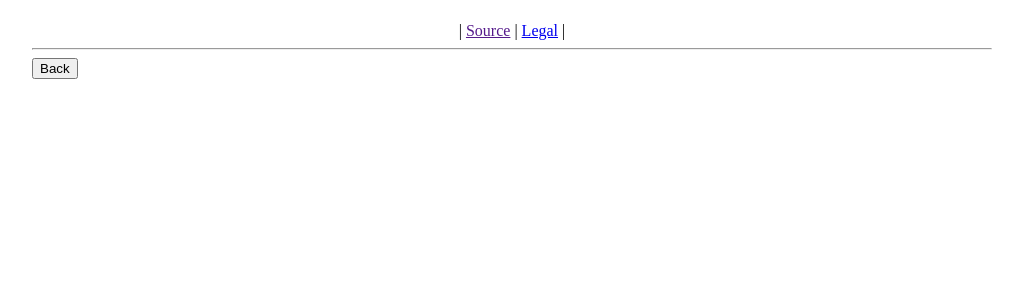
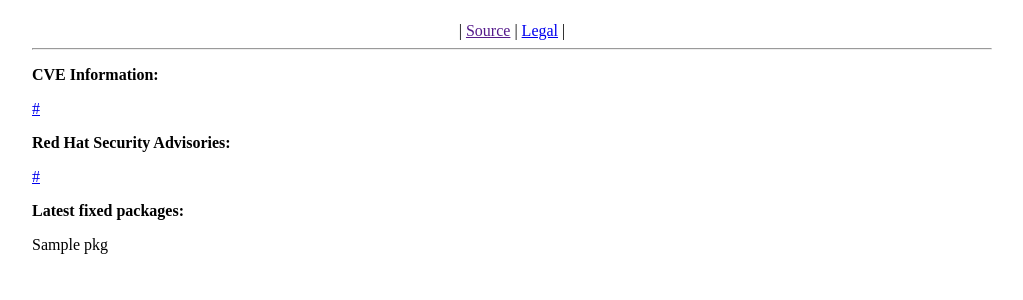
Before and after one commit to stephenl03/cvechk, a Flask app: template cvechk/templates/results.html in a window 1280 px wide. Shown: the part 58-358 px from the top of the page, without its empty margins (128-1151 px from the left). Run offline with Flask 2, Linux system fonts and the light colour scheme; the template is opened without the code that fills it: values that come from a table or form of the project are taken from there, most other values are stand-ins (such as "Sample title", 1, 10 or a date in 2020).

Commit message:
Print output data

```diff
--- a/cvechk/templates/results.html
+++ b/cvechk/templates/results.html
@@ -1,8 +1,19 @@
 {% extends "base.html" %}
 {% block content %}
 
-<form action="{{ url_for('display_index') }}" method="GET">
-    {{ form.back_button }}
-</form>
+<p><b>CVE Information:</b></p>
+{% for link in rhdata['cveurls'] %}
+    <a href={{ link }}>{{ link }}</a><br/>
+{% endfor %}
+
+<p><b>Red Hat Security Advisories:</b></p>
+{% for link in rhdata['rhsa'] %}
+    <a href={{ link }}>{{ link }}</a><br/>
+{% endfor %}
+
+<p><b>Latest fixed packages:</b></p>
+{% for pkg in rhdata['pkgs'] %}
+    {{ pkg }}<br />
+{% endfor %}
 
 {% endblock %}
```
